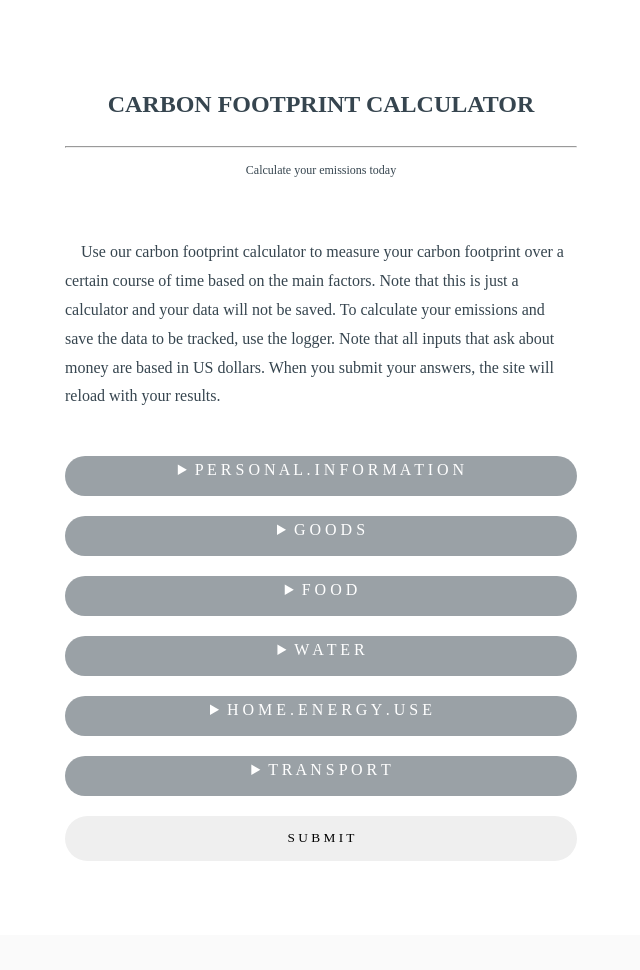
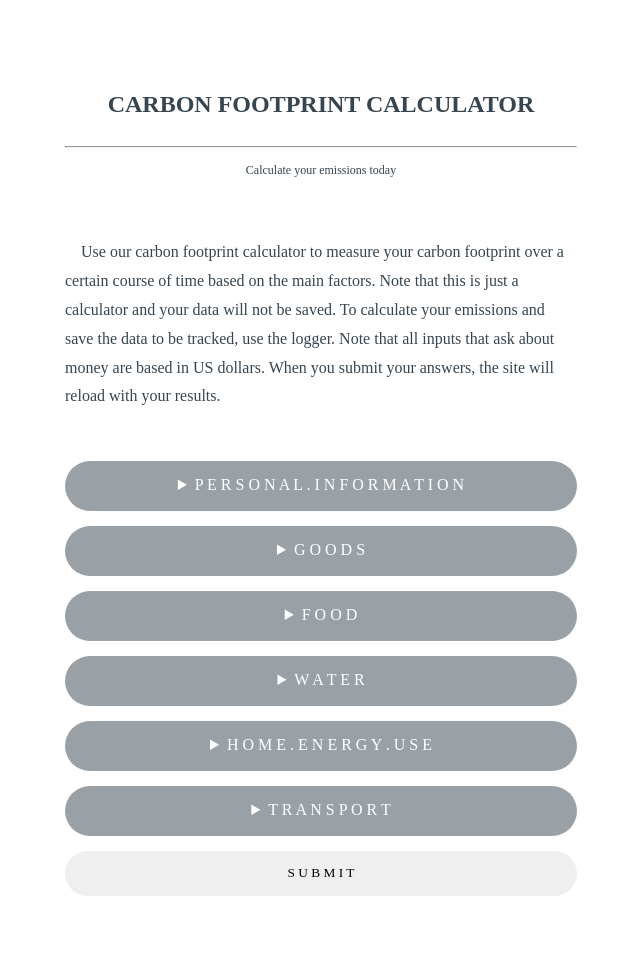
Before and after one commit to Christopher-Vu/EcoTracker, a Flask app: page /calculator.html in a window 1280 px wide. Shown: the part 801-1771 px from the top of the page, without its empty margins (319-959 px from the left). Before the commit the page ends 1643 px from the top, so only its background shows below. Run offline with Flask 3, Linux system fonts and the light colour scheme; some web fonts are replaced.

Commit message:
Update style.css

```diff
--- a/frontend/static/style.css
+++ b/frontend/static/style.css
@@ -262,7 +262,9 @@ a, a:active {
 
 .calc-title{
     transition: 0.3s;
-    margin-bottom: 10px;
+    padding-top: 10px;
+    margin-bottom: 5px;
+    margin-top: 5px;
     border-radius: 30px;
     color: #FFF;
     background-color: rgba(54, 69, 79, 0.5);
```
